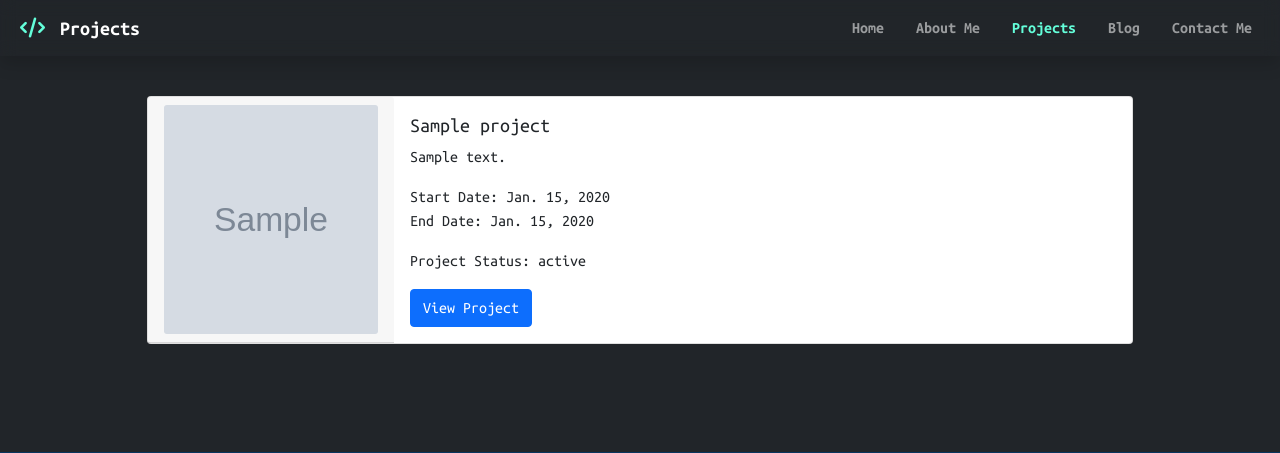
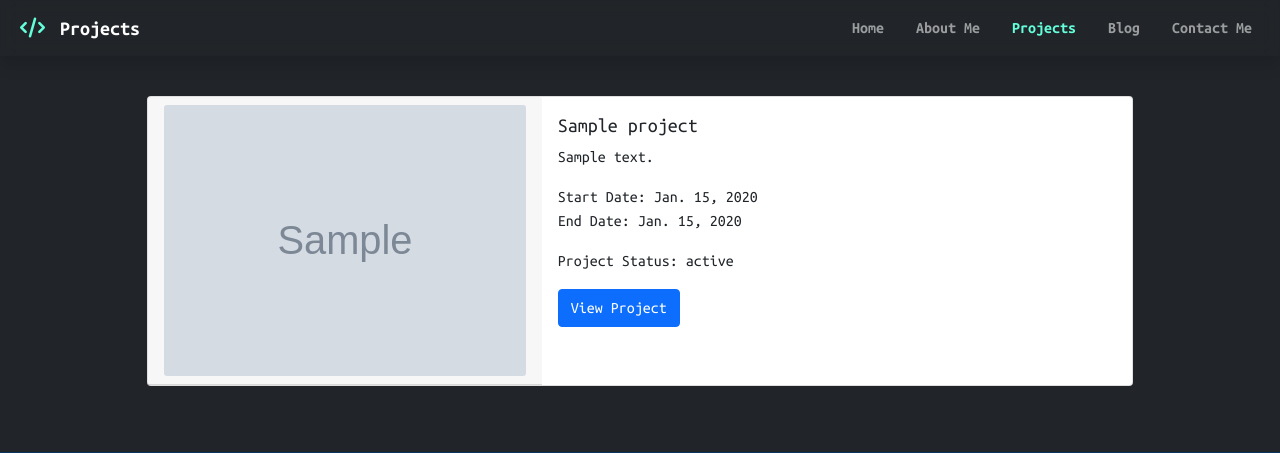
Before and after one commit to Shagasresthaa/portfoliosite, a Django app: page /projects/ in a window 1280 px wide. Shown: the top 453 px of the page. Run offline with Django 3.2, Linux system fonts and the light colour scheme; tables that the repository leaves empty hold one stand-in row (values such as "Sample post"); grey boxes marked "Sample" are stand-in pictures; parts of the project's set-up code (start-up, migrations or seed data) failed here and were passed over; some libraries are stand-ins or nearby versions.

Commit message:
projects css fix

```diff
--- a/projects/static/projects/projects.css
+++ b/projects/static/projects/projects.css
@@ -23,7 +23,7 @@
 }
 
 .card-header {
-    width: 25%;
+    width: 40%;
 }
 
 .card-img {
```
